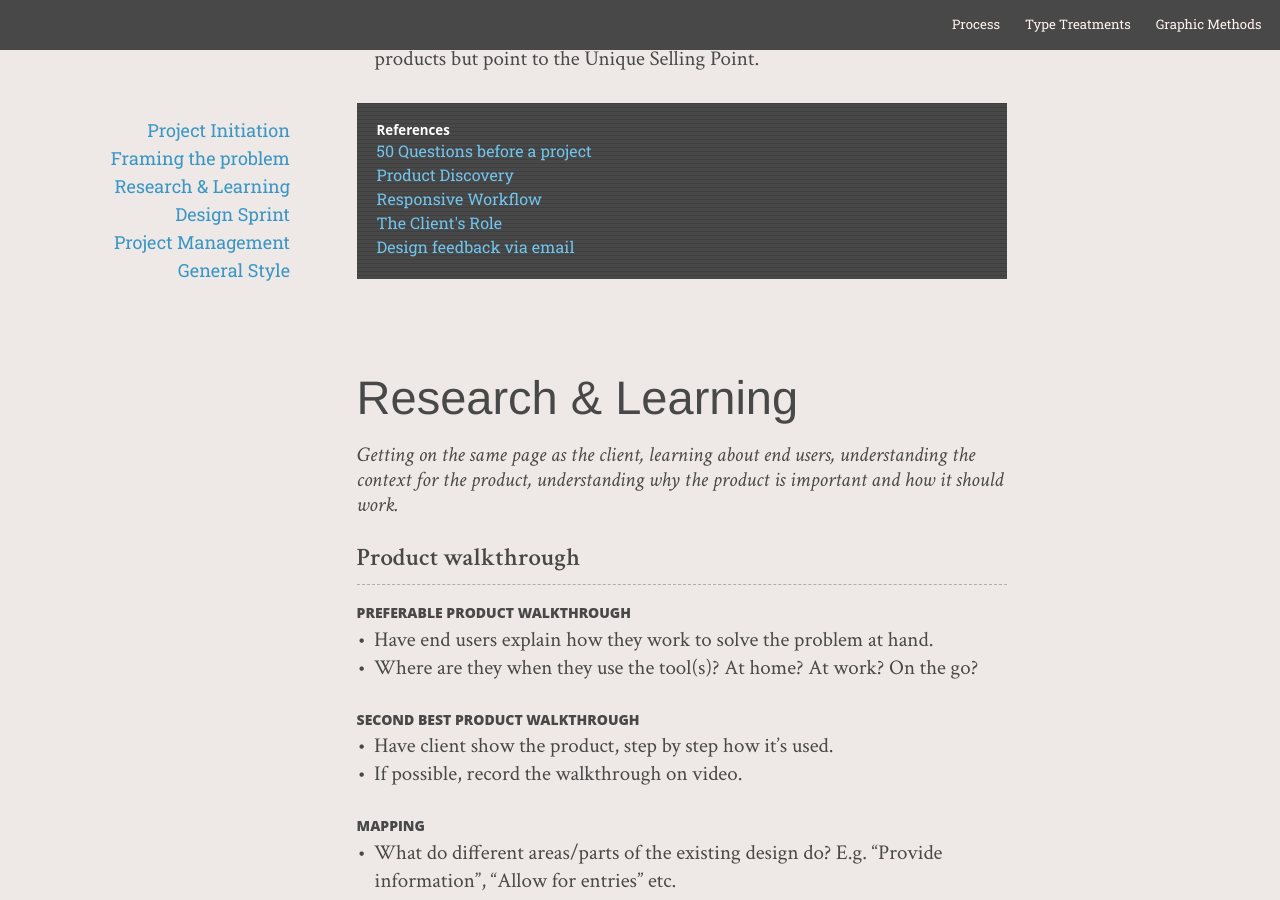
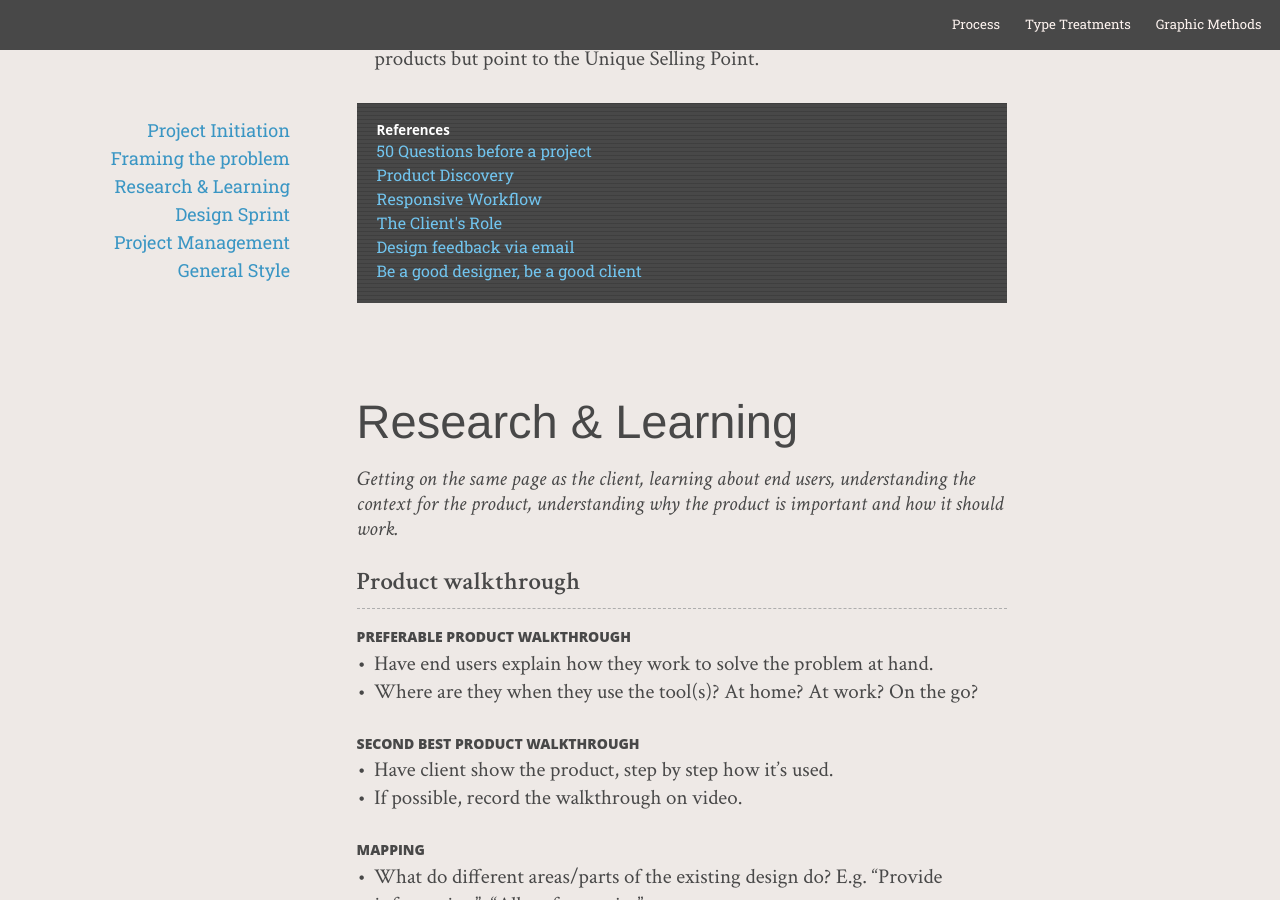
Before and after one commit to Magnus-G/Process, a Jekyll site: the page built from index.md, in a window 1280 px wide and 900 px high, scrolled down 4280 px. Built offline with Jekyll 4.4.1, drawn with Linux system fonts in a browser that asks for light colours; nearby versions of some CDN libraries; some web fonts are replaced; Markdown is read by kramdown in place of the engine named in the settings.

Commit message:
Update index.md

```diff
--- a/index.md
+++ b/index.md
@@ -140,6 +140,7 @@ Meet with the client, preferably in person, and interview them around the follow
 <a href="http://www.smashingmagazine.com/2011/05/06/how-to-get-sign-off-for-your-designs/
 ">The Client's Role</a>
 <a href="https://medium.com/building-potluck/be7ebb17deff">Design feedback via email</a>
+<a href="http://robots.thoughtbot.com/be-a-good-designer-be-a-good-client/">Be a good designer, be a good client</a>
 </div>
 
 Research & Learning
```
